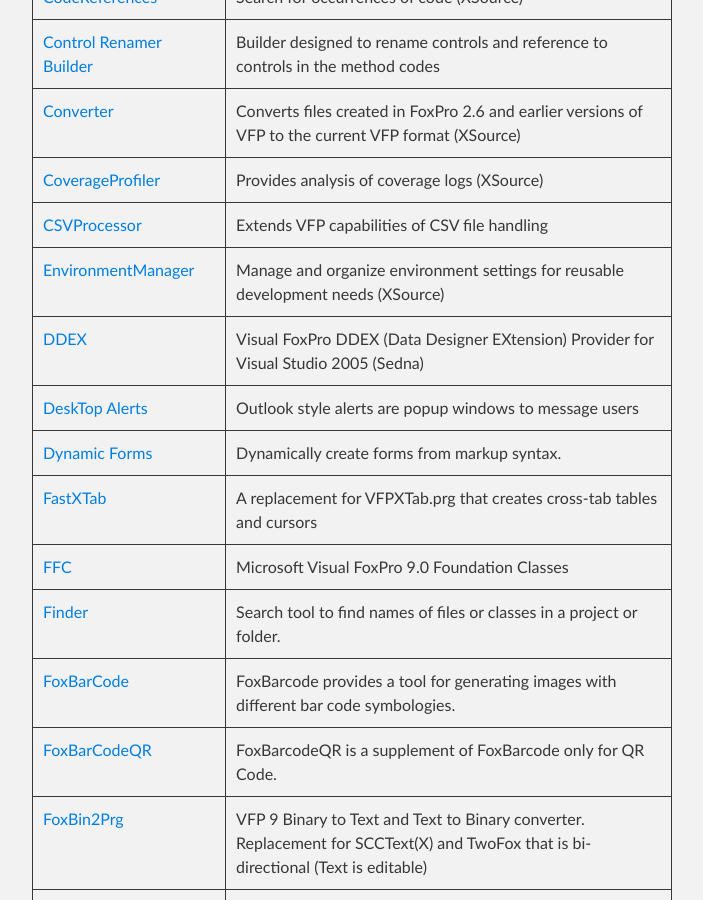
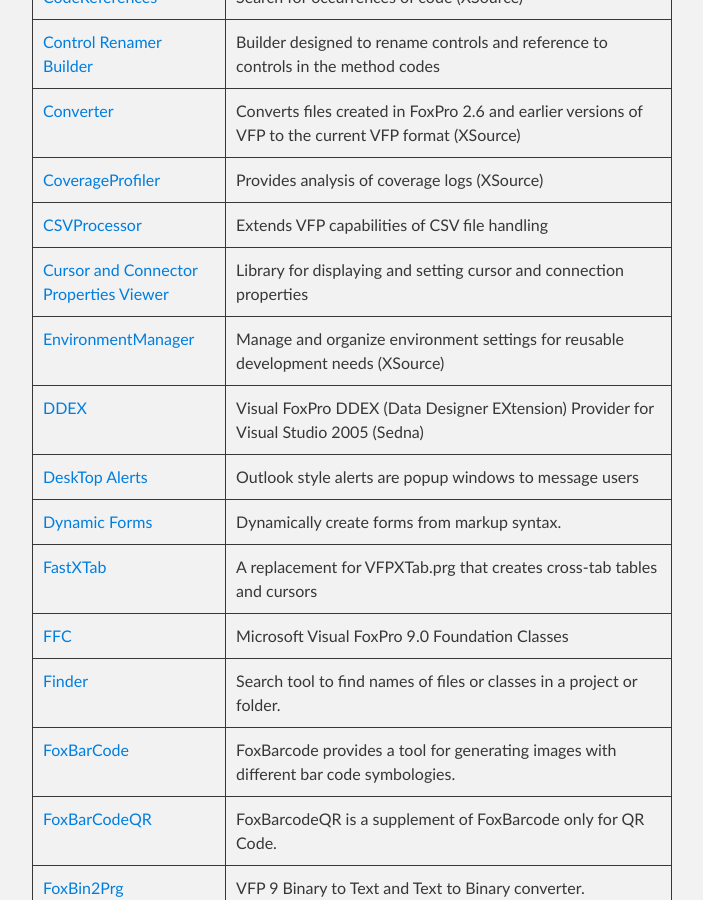
Before and after one commit to VFPX/VFPX.github.io, a Jekyll site: the page built from projects.md, in a window 1280 px wide and 900 px high, scrolled down 1008 px. Shown: the whole window, without its empty margins (288-991 px from the left). Built offline with Jekyll 4.4.1, drawn with Linux system fonts in a browser that asks for light colours; our own code applies the rules of GitHub Pages for plain Markdown files.

Commit message:
Added CCPropsViewer project

```diff
--- a/_data/projects.json
+++ b/_data/projects.json
@@ -69,6 +69,12 @@
     "project": "CSVProcessor",
     "url": "https://bitbucket.org/atlopes/csv",
     "description": "Extends VFP capabilities of CSV file handling",
+    "state": "Production release"
+  },
+  {
+    "project": "Cursor and Connector Properties Viewer",
+    "url": "https://github.com/VFPX/CCPropsViewer",
+    "description": "Library for displaying and setting cursor and connection properties",
     "state": "Production release"
   },
   {
```
Also changed, not shown: _posts/2018-07-25-ccpropsviewer.markdown (added, +8 -0 lines).
